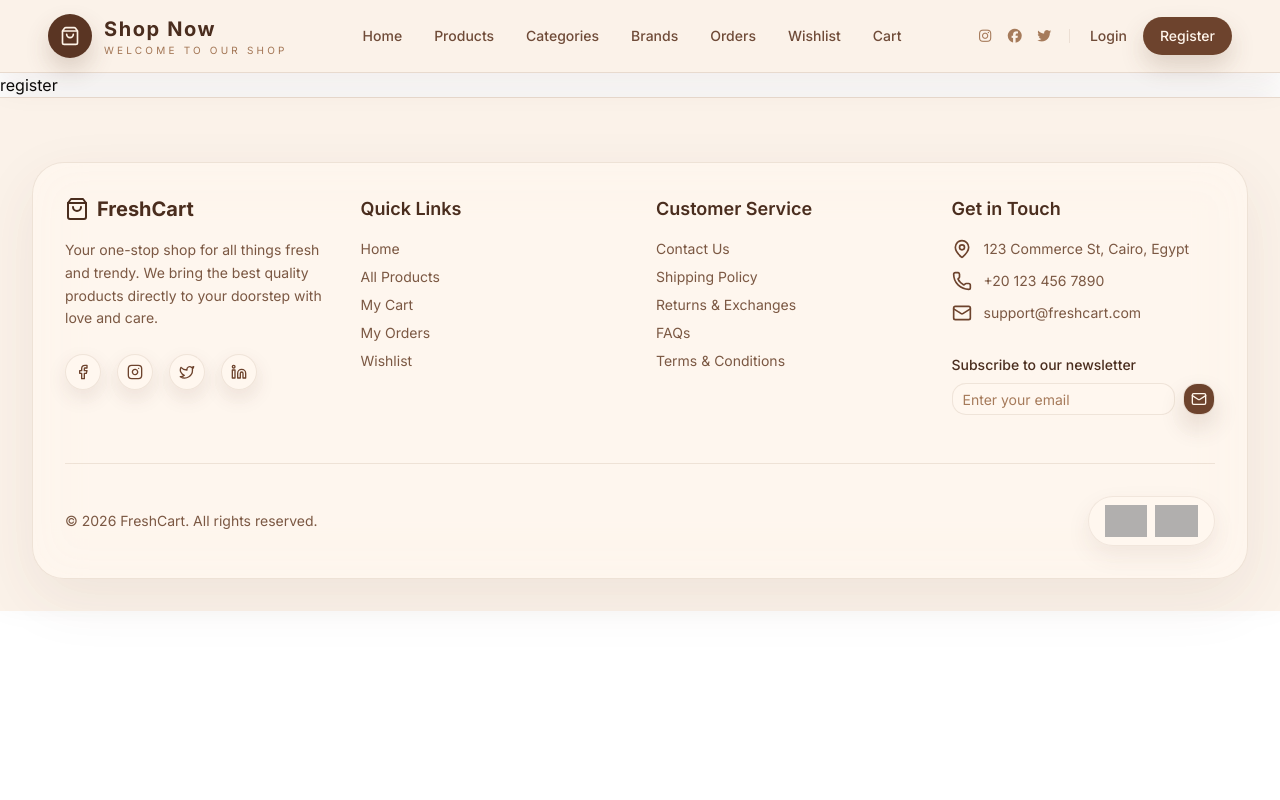
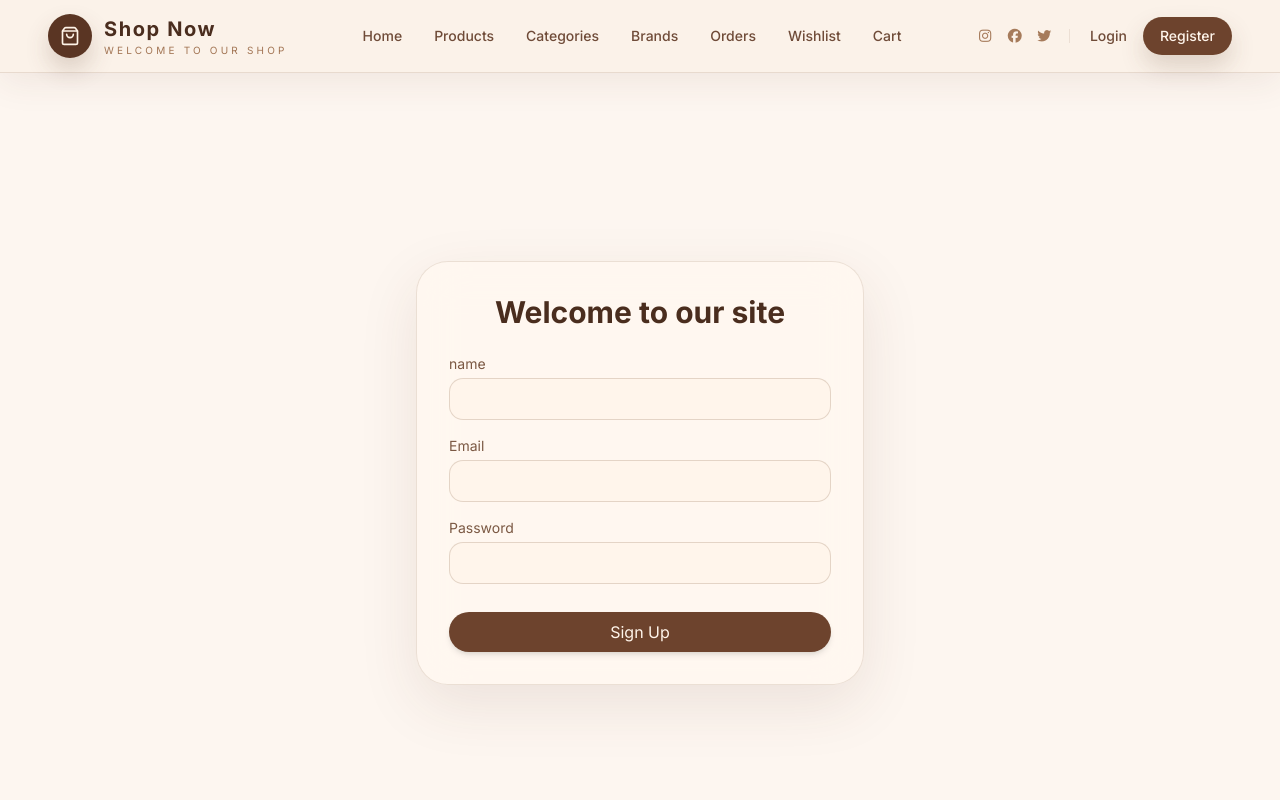
Before and after one commit to alighareeb01/e-commerce-Next.js, a Next.js app: page /register in a window 1280 px wide. Shown: the top 800 px of the page. Built offline with nearby package versions, Linux system fonts and the light colour scheme; grey boxes are pictures that could not be loaded.

Commit message:
added register compnonet

```diff
--- /dev/null
+++ b/src/app/category/loading.tsx
@@ -0,0 +1,10 @@
+export default function Loading() {
+  return (
+    <div className="min-h-screen flex items-center justify-center bg-[#fdf6f0]">
+      <div className="flex items-center gap-3 text-[#6d432d] text-lg font-semibold">
+        <span className="w-6 h-6 border-4 border-[#6d432d] border-t-transparent rounded-full animate-spin"></span>
+        Loading categories...
+      </div>
+    </div>
+  );
+}
--- /dev/null
+++ b/src/app/category/page copy.tsx
@@ -0,0 +1,7 @@
+import { fetchAllProducts } from "../_api/fetchProd";
+import Allproducts from "../_components/Allproducts/page";
+export default async function shop() {
+  const product = await fetchAllProducts();
+
+  return <Allproducts product={product} />;
+}
--- a/src/app/login/page.tsx
+++ b/src/app/login/page.tsx
@@ -2,9 +2,8 @@
 
 import { zodResolver } from "@hookform/resolvers/zod";
 import axios from "axios";
-import React from "react";
+import React, { useState } from "react";
 import { useForm } from "react-hook-form";
-import { log } from "util";
 import { z } from "zod";
 
 const loginSchema = z.object({
@@ -16,6 +15,7 @@ const loginSchema = z.object({
 });
 
 export default function Login() {
+  let [isLoading, setIsLoading] = useState(false);
   const { register, handleSubmit, formState } = useForm({
     defaultValues: {
       email: "",
@@ -25,6 +25,7 @@ export default function Login() {
   });
 
   async function loginFun(data) {
+    setIsLoading(true);
     // console.log(data);
     try {
       const res = await axios.post(
@@ -34,8 +35,10 @@ export default function Login() {
 
       console.log(res.data);
       localStorage.setItem("loginToken", res.data.token);
-    } catch (error) {
-      console.log(error);
+    } catch (err) {
+      console.log(err.response?.data || err.message);
+    } finally {
+      setIsLoading(false);
     }
   }
 
@@ -47,7 +50,6 @@ export default function Login() {
         </h2>
 
         <form onSubmit={handleSubmit(loginFun)} className="flex flex-col gap-4">
-          {/* Email */}
           <div className="flex flex-col gap-1">
             <label className="text-sm text-[#7b5843]">Email</label>
             <input
@@ -62,7 +64,6 @@ export default function Login() {
             )}
           </div>
 
-          {/* Password */}
           <div className="flex flex-col gap-1">
             <label className="text-sm text-[#7b5843]">Password</label>
             <input
@@ -77,12 +78,24 @@ export default function Login() {
             )}
           </div>
 
-          {/* Button */}
           <button
             type="submit"
-            className="mt-3 rounded-full bg-[#6d432d] py-2 text-[#fff5eb] shadow-md transition-all hover:bg-[#7b4f36] hover:-translate-y-0.5"
+            disabled={isLoading}
+            className={`mt-3 rounded-full py-2 text-[#fff5eb] shadow-md transition-all
+  ${
+    isLoading
+      ? "bg-[#a18672] cursor-not-allowed"
+      : "bg-[#6d432d] hover:bg-[#7b4f36] hover:-translate-y-0.5"
+  }`}
           >
-            Login
+            {isLoading ? (
+              <span className="flex items-center justify-center gap-2">
+                <span className="w-4 h-4 border-2 border-[#fff5eb] border-t-transparent rounded-full animate-spin"></span>
+                loggin in...
+              </span>
+            ) : (
+              "login "
+            )}
           </button>
         </form>
       </div>
--- a/src/app/register/page.tsx
+++ b/src/app/register/page.tsx
@@ -1,5 +1,126 @@
-import React from "react";
+"use client";
+
+import { zodResolver } from "@hookform/resolvers/zod";
+import axios from "axios";
+import React, { useState } from "react";
+import { useForm } from "react-hook-form";
+import { z } from "zod";
+import { tr } from "zod/locales";
+
+const signuPSchema = z.object({
+  name: z.string().min(3, "at least 3 char").max(30, "max 30 char"),
+  email: z.string().email("Please enter a valid email"),
+  password: z
+    .string()
+    .min(6, "Password must be at least 6 characters")
+    .max(50, "Password must be at most 50 characters"),
+});
 
 export default function register() {
-  return <div>register</div>;
+  let [isLoading, setIsLoading] = useState(false);
+  const { register, handleSubmit, formState } = useForm({
+    defaultValues: {
+      name: "",
+      email: "",
+      password: "",
+    },
+    resolver: zodResolver(signuPSchema),
+  });
+
+  async function signupFun(data) {
+    setIsLoading(true);
+    // console.log(data);
+    try {
+      const res = await axios.post(
+        "https://nti-ecommerce.vercel.app/api/v1/auth/signUp",
+        data,
+      );
+
+      console.log(res.data);
+      localStorage.setItem("signupToken", res.data.token);
+    } catch (err) {
+      console.log(err.response?.data || err.message);
+    } finally {
+      setIsLoading(false);
+    }
+  }
+  return (
+    <div>
+      <section className="min-h-screen flex items-center justify-center bg-[#fdf6f0] px-4">
+        <div className="w-full max-w-md rounded-[2rem] border border-[#7a5036]/15 bg-[rgba(255,248,240,0.9)] p-8 shadow-[0_20px_60px_rgba(90,53,35,0.1)] backdrop-blur-xl">
+          <h2 className="text-3xl font-bold text-center text-[#4a2d1e] mb-6">
+            Welcome to our site
+          </h2>
+
+          <form
+            onSubmit={handleSubmit(signupFun)}
+            className="flex flex-col gap-4"
+          >
+            <div className="flex flex-col gap-1">
+              <label className="text-sm text-[#7b5843]">name</label>
+              <input
+                type="text"
+                className="rounded-lg border border-[#7a5036]/20 bg-[#fff5eb] px-3 py-2 outline-none focus:border-[#6d432d]"
+                {...register("name")}
+              />
+              {formState.errors.name && (
+                <p className="text-xs text-red-500">
+                  {formState.errors.name.message}
+                </p>
+              )}
+            </div>
+            <div className="flex flex-col gap-1">
+              <label className="text-sm text-[#7b5843]">Email</label>
+              <input
+                type="email"
+                className="rounded-lg border border-[#7a5036]/20 bg-[#fff5eb] px-3 py-2 outline-none focus:border-[#6d432d]"
+                {...register("email")}
+              />
+              {formState.errors.email && (
+                <p className="text-xs text-red-500">
+                  {formState.errors.email.message}
+                </p>
+              )}
+            </div>
+
+            {/* Password */}
+            <div className="flex flex-col gap-1">
+              <label className="text-sm text-[#7b5843]">Password</label>
+              <input
+                type="password"
+                className="rounded-lg border border-[#7a5036]/20 bg-[#fff5eb] px-3 py-2 outline-none focus:border-[#6d432d]"
+                {...register("password")}
+              />
+              {formState.errors.password && (
+                <p className="text-xs text-red-500">
+                  {formState.errors.password.message}
+                </p>
+              )}
+            </div>
+
+            {/* Button */}
+            <button
+              type="submit"
+              disabled={isLoading}
+              className={`mt-3 rounded-full py-2 text-[#fff5eb] shadow-md transition-all
+  ${
+    isLoading
+      ? "bg-[#a18672] cursor-not-allowed"
+      : "bg-[#6d432d] hover:bg-[#7b4f36] hover:-translate-y-0.5"
+  }`}
+            >
+              {isLoading ? (
+                <span className="flex items-center justify-center gap-2">
+                  <span className="w-4 h-4 border-2 border-[#fff5eb] border-t-transparent rounded-full animate-spin"></span>
+                  Signing up...
+                </span>
+              ) : (
+                "Sign Up"
+              )}
+            </button>
+          </form>
+        </div>
+      </section>
+    </div>
+  );
 }
--- /dev/null
+++ b/src/app/shop/error.tsx
@@ -0,0 +1,15 @@
+"use client";
+
+export default function Error({ error, reset }) {
+  return (
+    <div className="min-h-screen flex flex-col items-center justify-center bg-[#fdf6f0] text-[#4a2d1e]">
+      <h2 className="text-2xl font-bold mb-4">Something went wrong 😢</h2>
+      <button
+        onClick={reset}
+        className="bg-[#6d432d] text-[#fff5eb] px-4 py-2 rounded-full"
+      >
+        Try again
+      </button>
+    </div>
+  );
+}
--- /dev/null
+++ b/src/app/shop/loading.tsx
@@ -0,0 +1,10 @@
+export default function Loading() {
+  return (
+    <div className="min-h-screen flex items-center justify-center bg-[#fdf6f0]">
+      <div className="flex items-center gap-3 text-[#6d432d] text-lg font-semibold">
+        <span className="w-6 h-6 border-4 border-[#6d432d] border-t-transparent rounded-full animate-spin"></span>
+        Loading products...
+      </div>
+    </div>
+  );
+}
```
